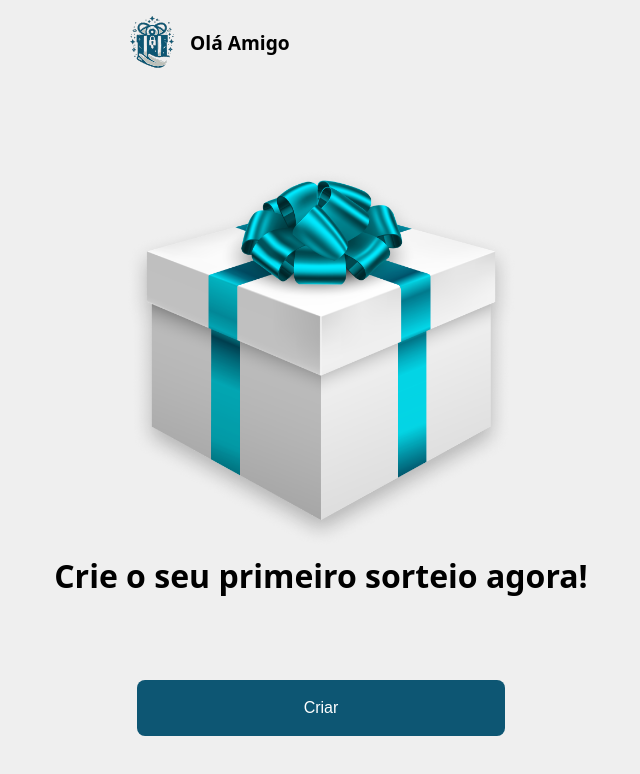
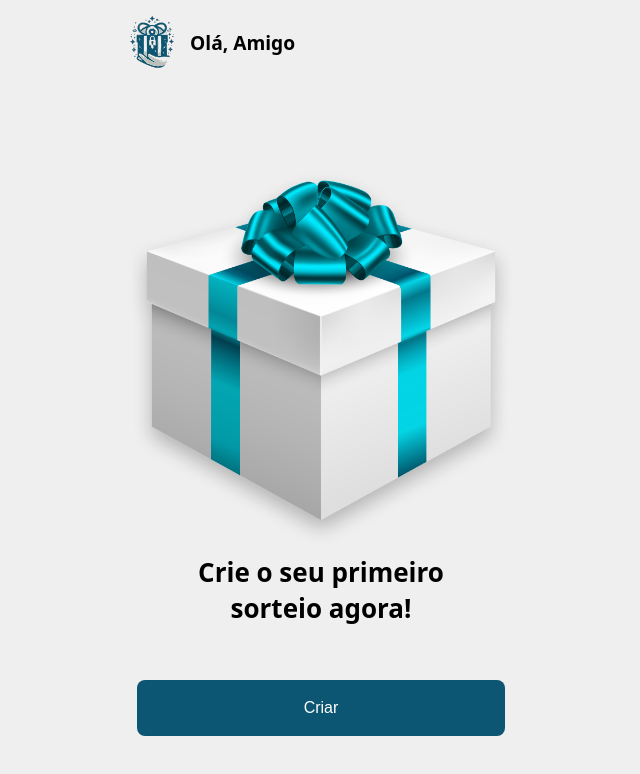
Before and after one commit to MatheusCarvalho2/secretsfriendsfrontend, a React (Vite) app: page /home in a window 1280 px wide. Shown: the top 774 px of the page, without its empty margins (319-959 px from the left). Built offline with nearby package versions, Linux system fonts and the light colour scheme.

Commit message:
Melhora formatação dentro da página home

```diff
--- a/src/pages/Home/Home.css
+++ b/src/pages/Home/Home.css
@@ -47,5 +47,5 @@
 }
 
 .message-home {
-  font-size: 32px;
+  font-size: 26px;
 }
--- a/src/pages/Home/Home.tsx
+++ b/src/pages/Home/Home.tsx
@@ -15,11 +15,11 @@ function Home() {
     <div className='home-content'>
       <div className='home-head'>
         <img className="logo" src={LogoImage} alt="Logo do Secrets Friends" />
-        <h2>Olá {currentName ? currentName : 'Amigo'}</h2>
+        <h2>Olá, {currentName ? currentName : 'Amigo'}</h2>
       </div>
       <div className='img-text'>
         <img src={ImgHome} alt="Caixa de presente brana com uma fita azul." />
-        <h3 className='message-home'>Crie o seu primeiro sorteio agora!</h3>
+        <h3 className='message-home'>Crie o seu primeiro<br /> sorteio agora!</h3>
       </div>
       <div className='buttons-home'>
         <ButtonAccept
```
